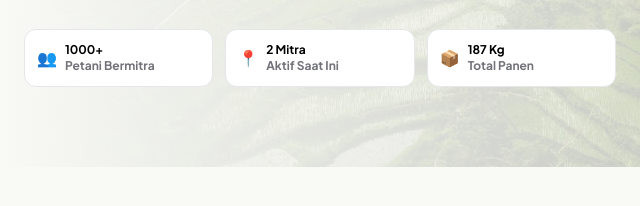
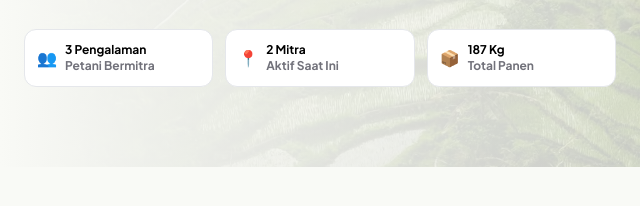
Before and after one commit to rcondronegoro/SembadaFarm, a plain HTML site: page index.html in a window 1280 px wide. Shown: the part 538-744 px from the top of the page, 0-640 px from the left. Drawn offline with nearby package versions, Linux system fonts and the light colour scheme.

Commit message:
Update index.html

```diff
--- a/index.html
+++ b/index.html
@@ -85,7 +85,7 @@
             <div class="bg-white border rounded-xl p-3 flex gap-2 items-center">
               <span>👥</span>
               <div class="text-xs">
-                <b>1000+</b><br /><span class="text-zinc-500"
+                <b>3 Pengalaman</b><br /><span class="text-zinc-500"
                   >Petani Bermitra</span
                 >
               </div>
```
